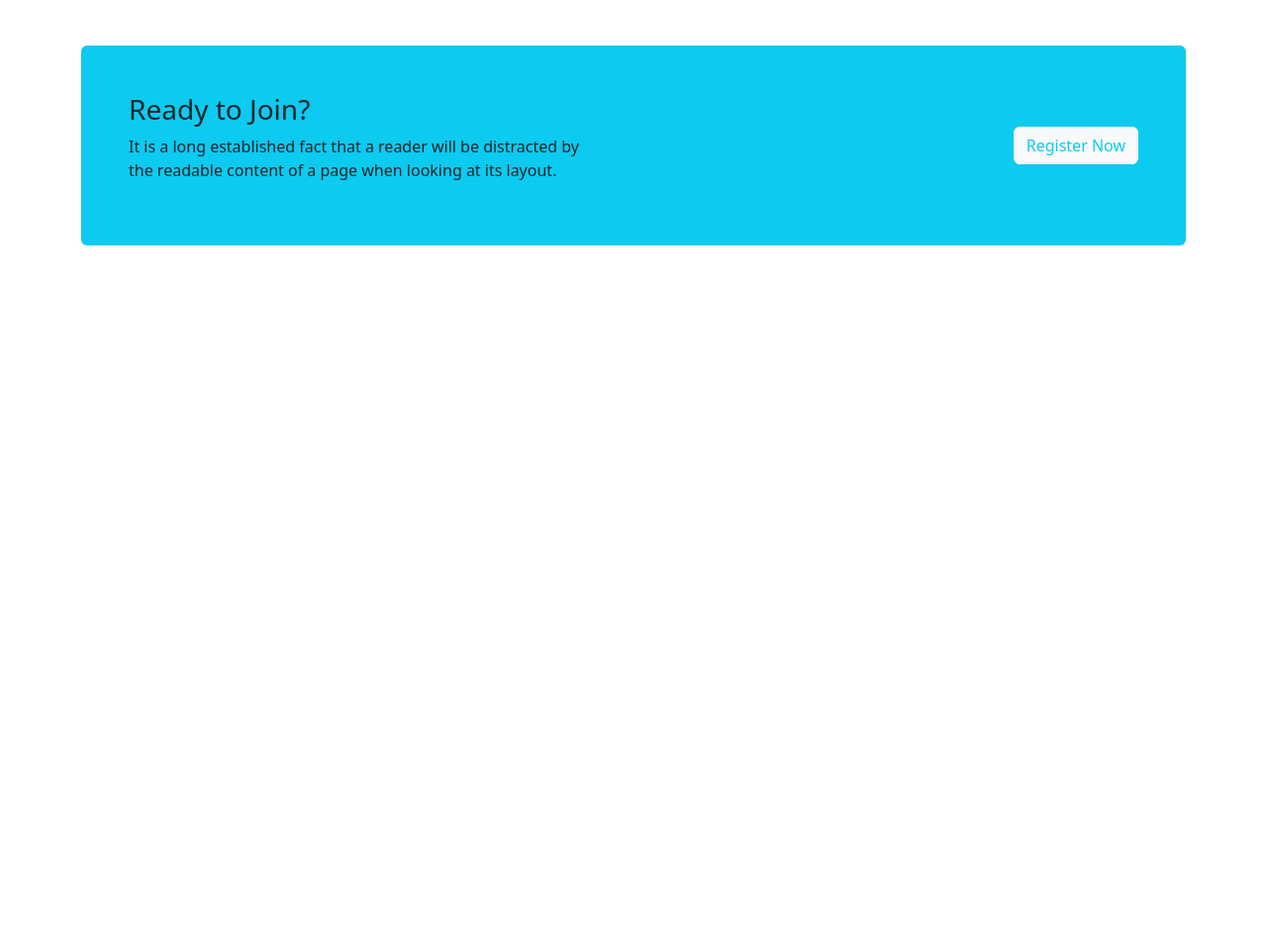
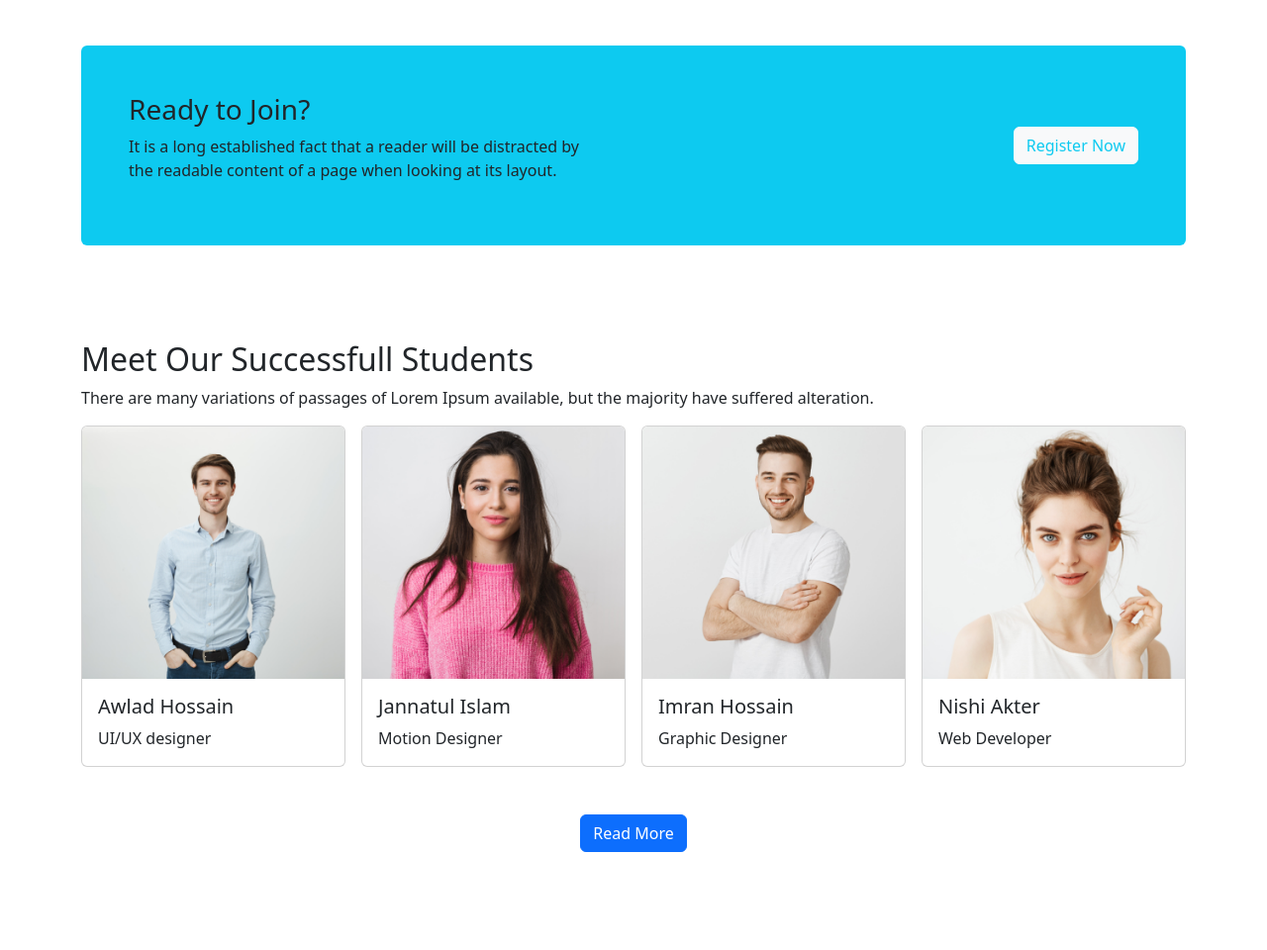
Before and after one commit to Rubayet-billah/my-assignment-3, a plain HTML site: page index.html in a window 1280 px wide. Shown: the part 2302-3262 px from the top of the page at 99% size. Before the commit the page ends 2598 px from the top, so only its background shows below. Drawn offline with nearby package versions, Linux system fonts and the light colour scheme.

Commit message:
successfull students added

```diff
--- a/index.html
+++ b/index.html
@@ -241,6 +241,8 @@
             </div>
         </section>
         <!-- explore Elearning end -->
+
+
         <!-- ready to join start  -->
         <section class="container bg-info p-5 rounded my-5">
             <div class="d-flex flex-lg-row flex-md-row flex-sm-column justify-content-between align-items-center">
@@ -258,6 +260,61 @@
          </section>
         <!-- ready to join end  -->
 
+         <!-- successfull students start -->
+         <section class="my-5 py-5">
+            <div>
+                <h2>Meet Our Successfull Students</h2>
+                <p>There are many variations of passages of
+                Lorem Ipsum available, but the majority
+                have suffered alteration.</p>
+            </div>
+            <div>
+                <div class="row row-cols-lg-4 row-cols-md-2 row-cols-sm-1 g-3">
+                    <div>
+                        <div class="card">
+                            <img src="images/student/student-1.png" class="card-img-top" alt="...">
+                            <div class="card-body">
+                              <h5 class="card-title">Awlad Hossain</h5>
+                              <p class="card-text">UI/UX designer</p>
+                            </div>
+                          </div>
+                    </div>
+                    <div>
+                        <div class="card">
+                            <img src="images/student/student-2.png" class="card-img-top" alt="...">
+                            <div class="card-body">
+                              <h5 class="card-title">Jannatul Islam</h5>
+                              <p class="card-text">Motion Designer</p>
+                            </div>
+                          </div>
+                    </div>
+                    <div>
+                        <div class="card">
+                            <img src="images/student/student-3.png" class="card-img-top" alt="...">
+                            <div class="card-body">
+                              <h5 class="card-title">Imran Hossain</h5>
+                              <p class="card-text">Graphic Designer</p>
+                            </div>
+                          </div>
+                    </div>
+                    <div>
+                        <div class="card">
+                            <img src="images/student/student-4.png" class="card-img-top" alt="...">
+                            <div class="card-body">
+                              <h5 class="card-title">Nishi Akter</h5>
+                              <p class="card-text">Web Developer</p>
+                            </div>
+                          </div>
+                    </div>
+                  </div>
+            </div>
+            <div class="d-flex justify-content-center my-5">
+                <button class="btn btn-primary">Read More</button>
+            </div>
+         </section>
+
+         <!-- successfull students end -->
+
     </main>
     <!-- main section start -->
     <script src="https://cdn.jsdelivr.net/npm/bootstrap@5.2.0/dist/js/bootstrap.bundle.min.js"
```
Also changed, not shown: extra.html (+43 -2 lines).
